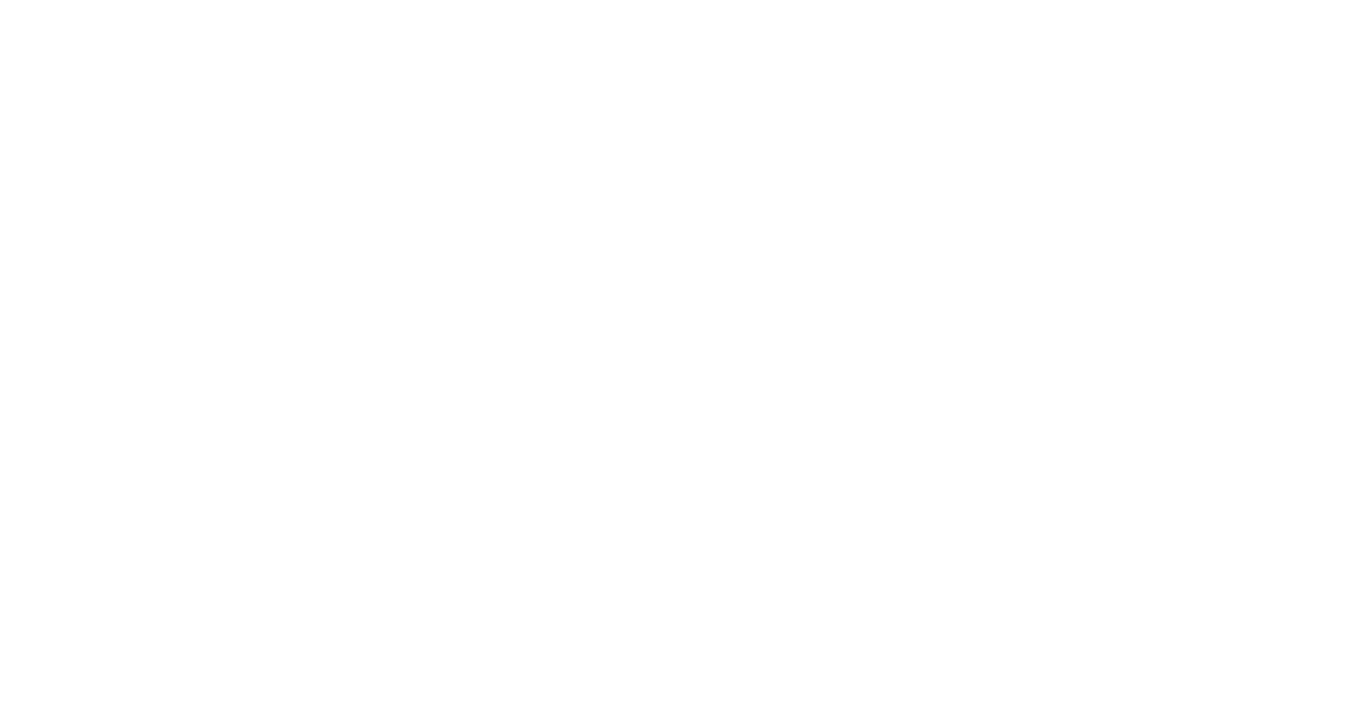
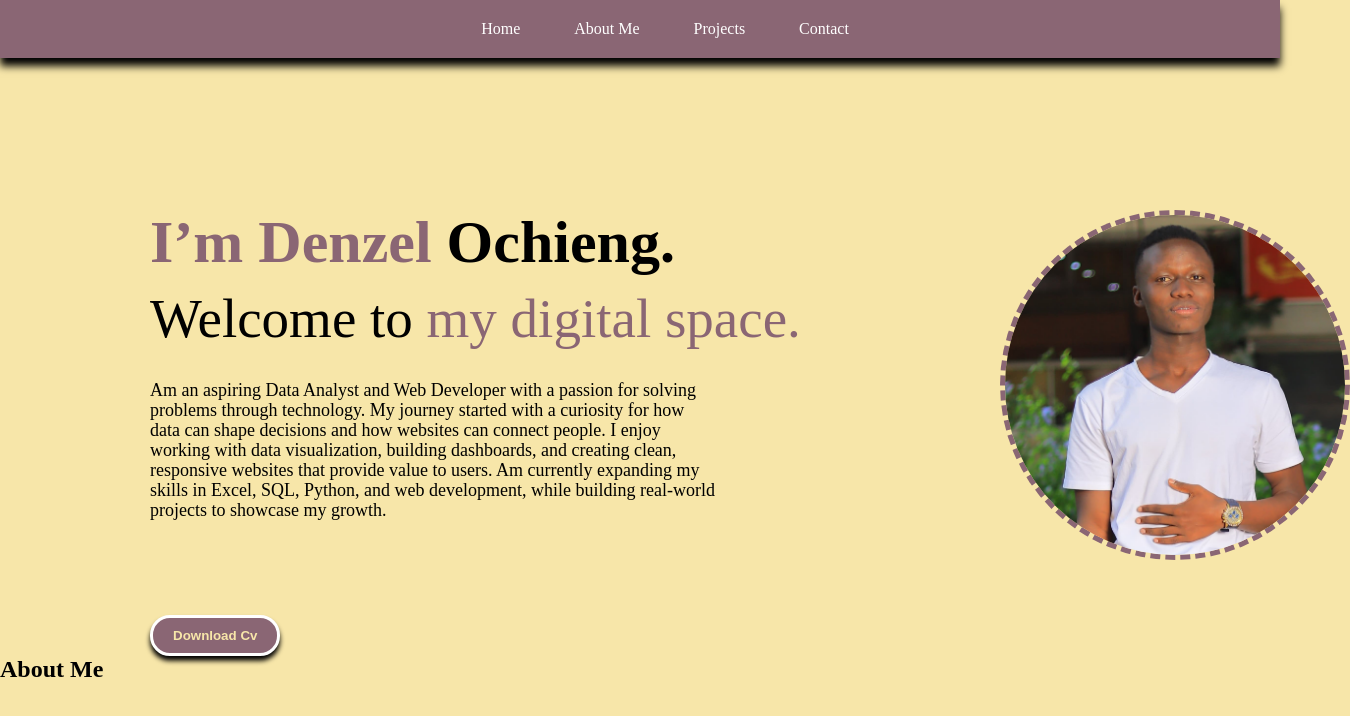
Before and after one commit to Denzel-254/Portfolio, a plain HTML site: page index.html in a window 1280 px wide. Shown: the whole page, 1350 px wide, since content can reach past the window. Drawn offline with Linux system fonts and the light colour scheme.

Commit message:
Hero section Done

```diff
--- a/index.html
+++ b/index.html
@@ -4,11 +4,53 @@
 <head>
     <meta charset="UTF-8">
     <meta name="viewport" content="width=device-width, initial-scale=1.0">
+    <meta name="description" content="This is a personal portfolio showing skills.">
     <title>Portfolio</title>
+    <link rel="stylesheet" href="style.css">
 </head>
 
 <body>
+
+    <header>
+
+        <nav>
+
+            <a href="#">Home</a>
+            <a href="#">About Me</a>
+            <a href="#">Projects</a>
+            <a href="#">Contact</a>
+        </nav>
+
+    </header>
     <main>
+
+        <section class="home" id="home">
+            <h1><span>I’m Denzel</span> Ochieng. </h1>
+            <h2>Welcome to <span>my digital space.</span> </h2>
+
+            <p>Am an aspiring Data Analyst and Web Developer with a passion for solving problems
+                through technology.
+                My journey started with a curiosity for how data can shape decisions and how websites can connect
+                people.
+                I enjoy working with data visualization, building dashboards, and creating clean, responsive websites
+                that provide value to users.
+                Am currently expanding my skills in Excel, SQL, Python, and web development, while building real-world
+                projects to showcase my growth.
+            </p>
+            <div class="btn">
+                <a href="#"><button> Download Cv</button></a>
+            </div>
+            <div class="imagebox">
+                <img src="images/de.jpg" alt="profile picture" width="350px" height="350px">
+
+            </div>
+
+        </section>
+
+        <section class="about" id="about">
+            <h1>About Me</h1>
+
+        </section>
 
     </main>
 
--- /dev/null
+++ b/style.css
@@ -0,0 +1,111 @@
+* {
+    padding: 0;
+    margin: 0;
+    box-sizing: border-box;
+    text-decoration: none;
+
+}
+
+header {
+    background-color: #8a6674;
+    padding-bottom: 20px;
+    padding-top: 20px;
+    box-shadow: 0 .5rem .5rem black;
+
+}
+
+header nav {
+    text-align: center;
+}
+
+header a {
+    color: white;
+    padding-left: 50px;
+    transition: .4s ease-in;
+
+}
+
+header a:hover {
+    color: burlywood;
+    transition: .4s ease-in;
+
+}
+
+body {
+    background-color: #f7e6a9;
+}
+
+.home {
+    padding-top: 150px;
+    padding-left: 150px;
+}
+
+.home h1 {
+    padding-bottom: 10px;
+    font-size: 60px;
+}
+
+h1 span {
+    color: #8a6674;
+}
+
+h2 span {
+    color: #8a6674;
+}
+
+.home h2 {
+    padding-bottom: 20px;
+    font-size: 55px;
+    font-weight: lighter;
+}
+
+.home p {
+    padding-top: 10px;
+    padding-bottom: 45px;
+    max-height: 100vh;
+    width: 50%;
+    line-height: 2.5vh;
+    font-size: 18px;
+}
+
+.btn {
+    padding-top: 50px;
+
+}
+
+button {
+    color: #f7e6a9;
+    padding: 10px 20px;
+    border-radius: 20px;
+    display: inline;
+    font-weight: bold;
+    border: 3px solid white;
+    transition: .4s ease;
+    background-color: #8a6674;
+    box-shadow: 0 .3rem .3rem black;
+}
+
+button:hover {
+    color: white;
+    background-color: grey;
+    transition: .4s ease;
+    border: 3px solid white;
+}
+
+.imagebox {
+    position: absolute;
+    border-radius: 50%;
+    top: 210px;
+    left: 1000px;
+    object-fit: cover;
+
+}
+
+.imagebox img {
+    border-radius: 50%;
+    overflow: hidden;
+    border: 5px dashed #8a6674;
+
+
+
+}
```
Also changed, not shown: images/3d-illustrations-vMutd64TPkE-unsplash.jpg (added), images/de.jpg (added), 1 other file.
